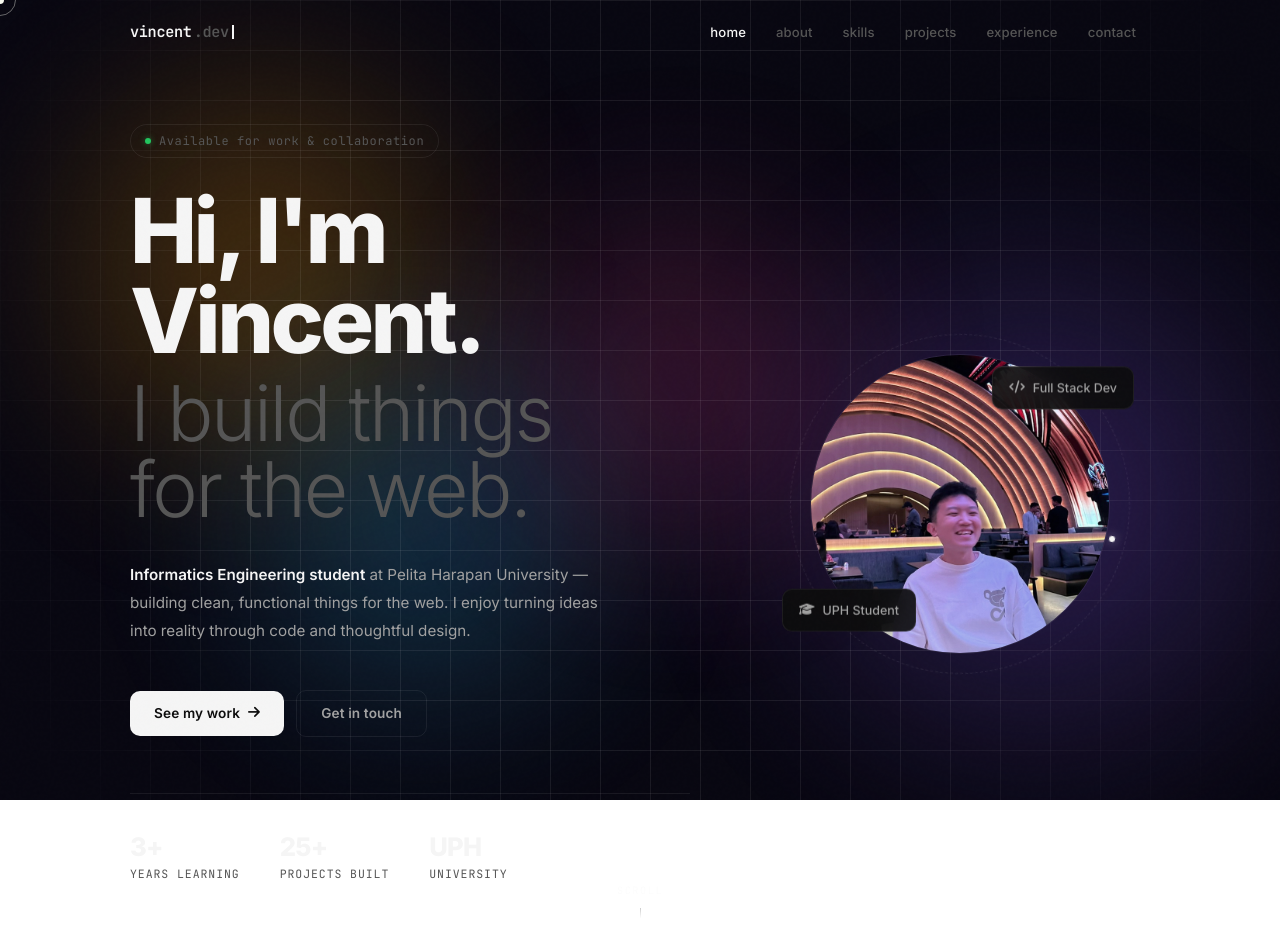
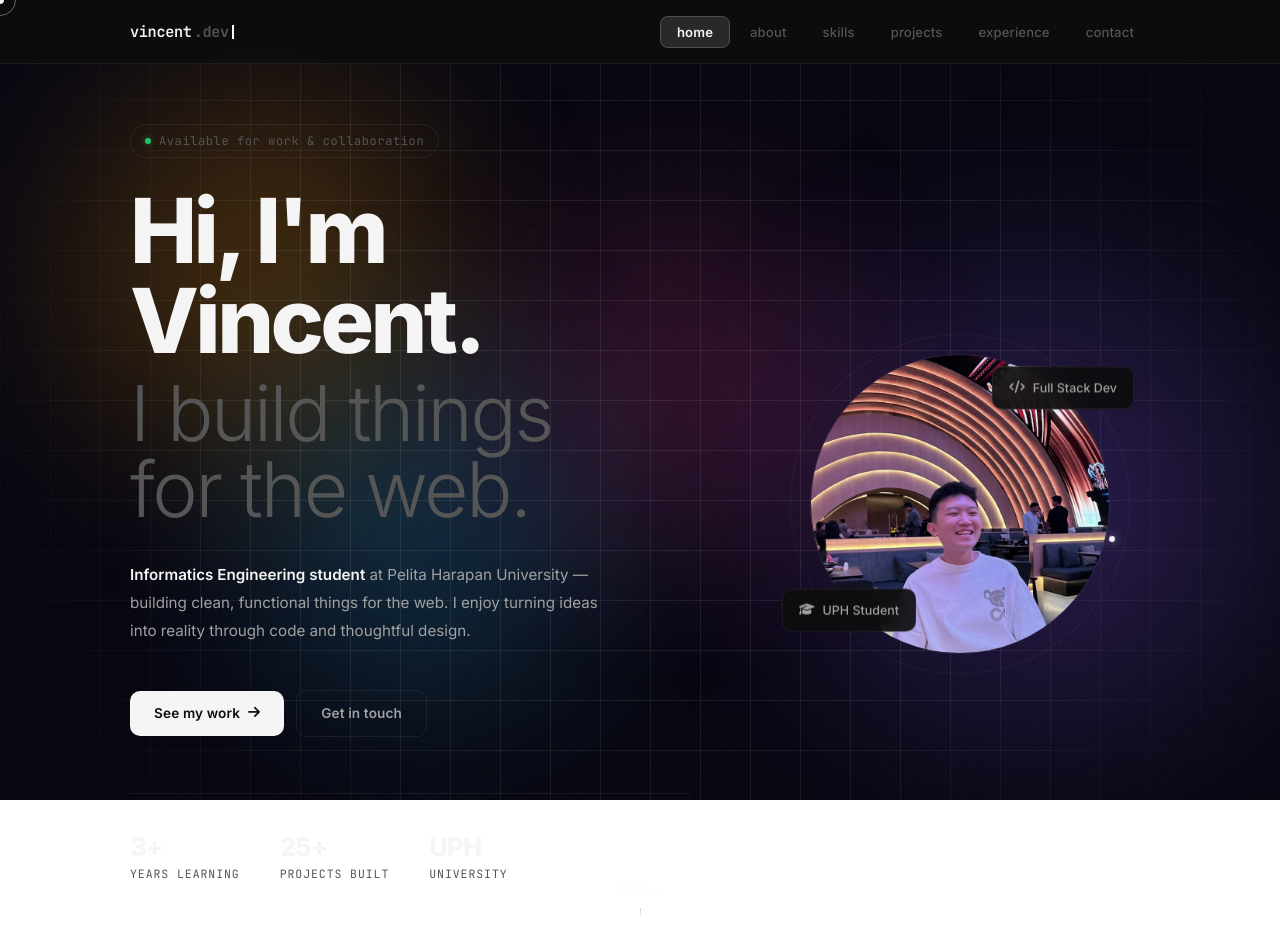
Before and after one commit to Pinc3ng/Pinc3ng.github.io, a plain HTML site: page index.html in a window 1280 px wide. Shown: the top 951 px of the page. Drawn offline with Linux system fonts and the light colour scheme.

Commit message:
style: make navbar permanent frosted glass container with active pill badge

```diff
--- a/style-v5.css
+++ b/style-v5.css
@@ -194,13 +194,18 @@ body::after {
     z-index: 1000;
     display: flex;
     align-items: center;
+    background: rgba(13, 13, 13, 0.88);
+    backdrop-filter: blur(20px);
+    -webkit-backdrop-filter: blur(20px);
+    border-bottom: 1px solid var(--border);
     transition: var(--t);
 }
 
 .navbar.scrolled {
-    background: rgba(13, 13, 13, 0.85);
-    backdrop-filter: blur(20px);
-    border-bottom: 1px solid var(--border);
+    background: rgba(10, 10, 10, 0.94);
+    backdrop-filter: blur(24px);
+    -webkit-backdrop-filter: blur(24px);
+    border-bottom: 1px solid var(--border-h);
 }
 
 .nav-container {
@@ -240,22 +245,31 @@ body::after {
 .nav-menu {
     display: flex;
     align-items: center;
-    gap: 2px;
+    gap: 4px;
 }
 
 .nav-link {
     font-size: 0.82rem;
     font-weight: 500;
     color: var(--text-3);
-    padding: 7px 14px;
-    border-radius: 6px;
-    transition: color var(--t-fast), background var(--t-fast);
+    padding: 7px 16px;
+    border-radius: 8px;
+    transition: all var(--t-fast);
     cursor: none;
     letter-spacing: 0.01em;
 }
 
-.nav-link:hover { color: var(--text-2); background: rgba(255,255,255,0.04); }
-.nav-link.active { color: var(--text); }
+.nav-link:hover {
+    color: var(--text-2);
+    background: rgba(255, 255, 255, 0.06);
+}
+
+.nav-link.active {
+    color: var(--text);
+    background: rgba(255, 255, 255, 0.12);
+    border: 1px solid rgba(255, 255, 255, 0.18);
+    font-weight: 600;
+}
 
 .nav-toggle {
     display: none;
```
